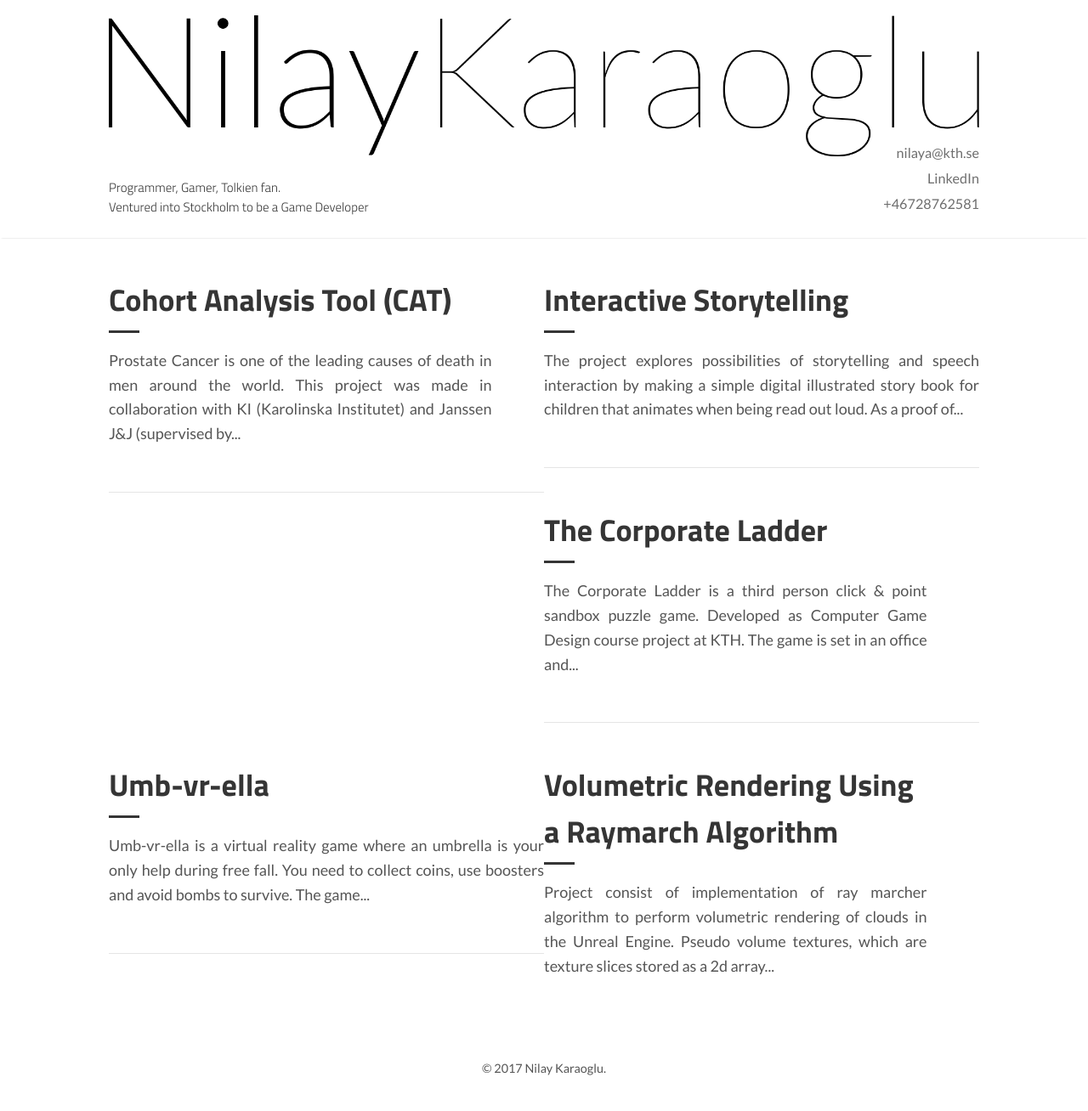
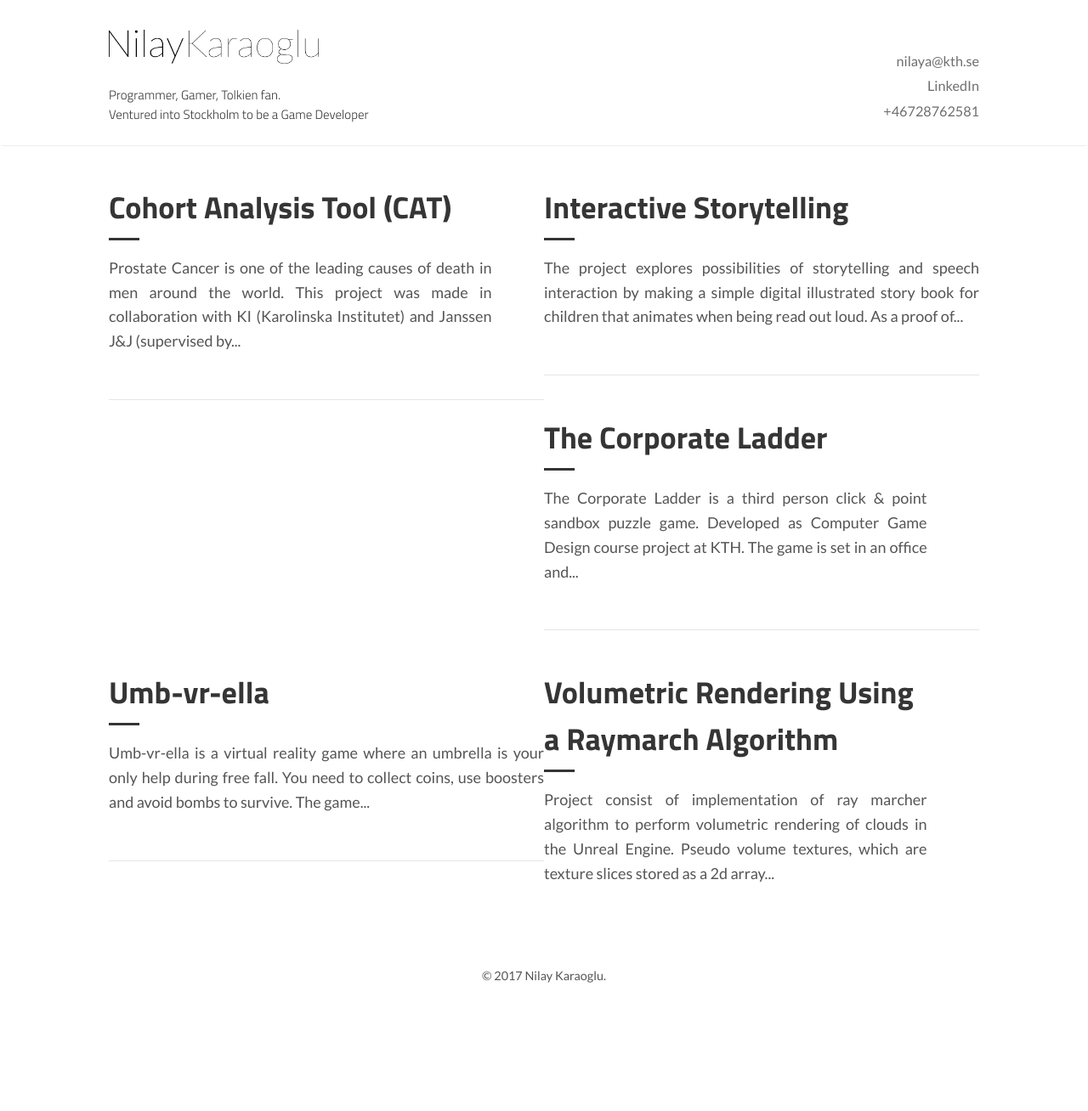
Before and after one commit to eowyn36/eowyn36.github.io, a Jekyll site: the page built from index.html, in a window 1280 px wide. Shown: the whole page at 85% size. Built offline with Jekyll 4.4.1, drawn with Linux system fonts in a browser that asks for light colours; the list of posts is cut into pages by our own code; after the commit the page ends 1199 px from its top, so only the background shows below that.

Commit message:
Style changes and logo psd

```diff
--- a/_sass/_layout.scss
+++ b/_sass/_layout.scss
@@ -2,6 +2,11 @@
   margin: 0 auto;
   max-width: 800px;
   width: 80%;
+}
+
+.logo {
+  height: 40px;
+  margin: 35px 0 0 0;
 }
 
 main,
@@ -26,8 +31,8 @@ footer,
     @include transition(all .2s ease-out);
     color: $default-color;
     display: inline-block;
+    padding-right: .2rem;
     margin: 0;
-    padding-right: .2rem;
 
     &:hover,
     &:focus {
```
Also changed, not shown: 1 other file.
